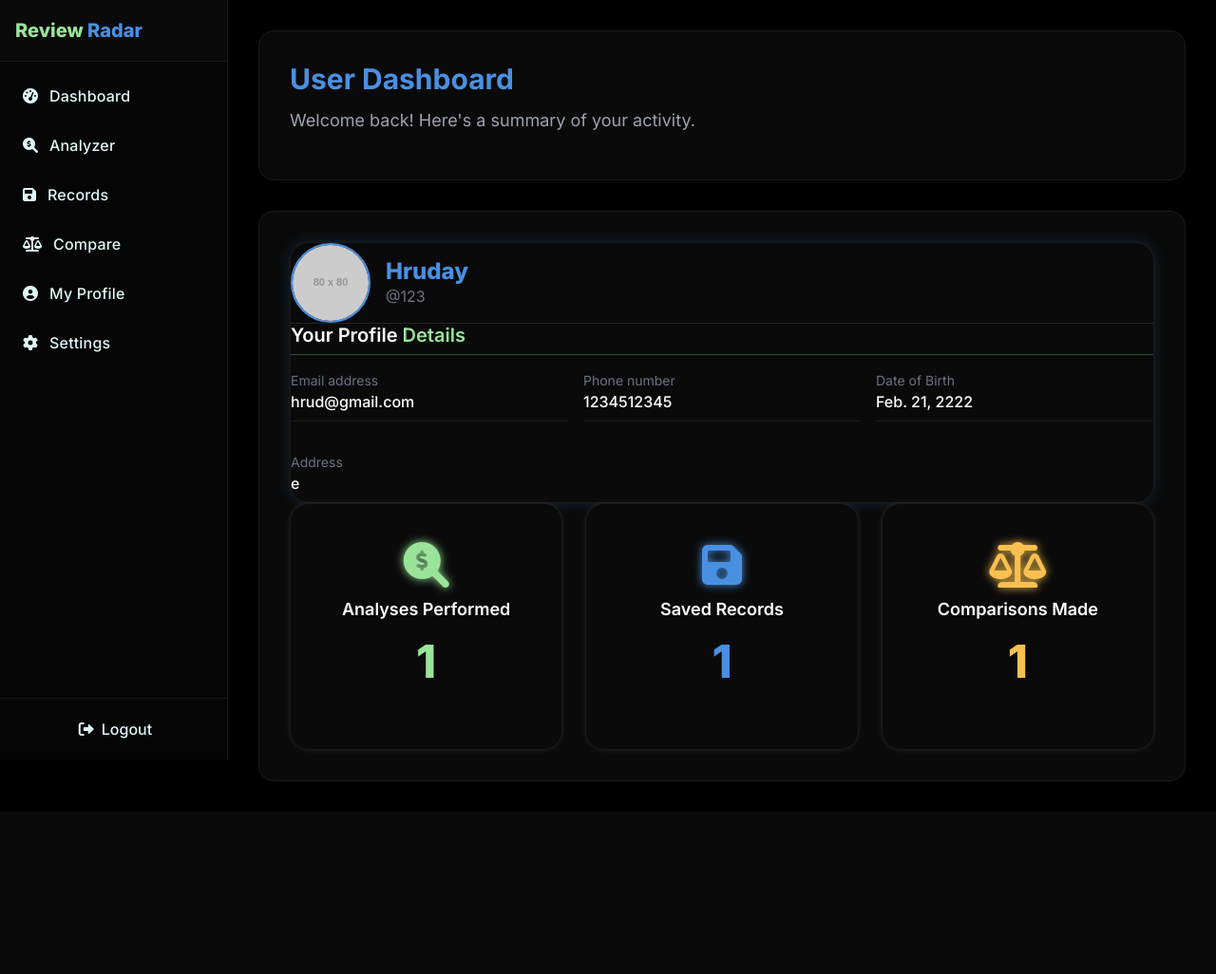
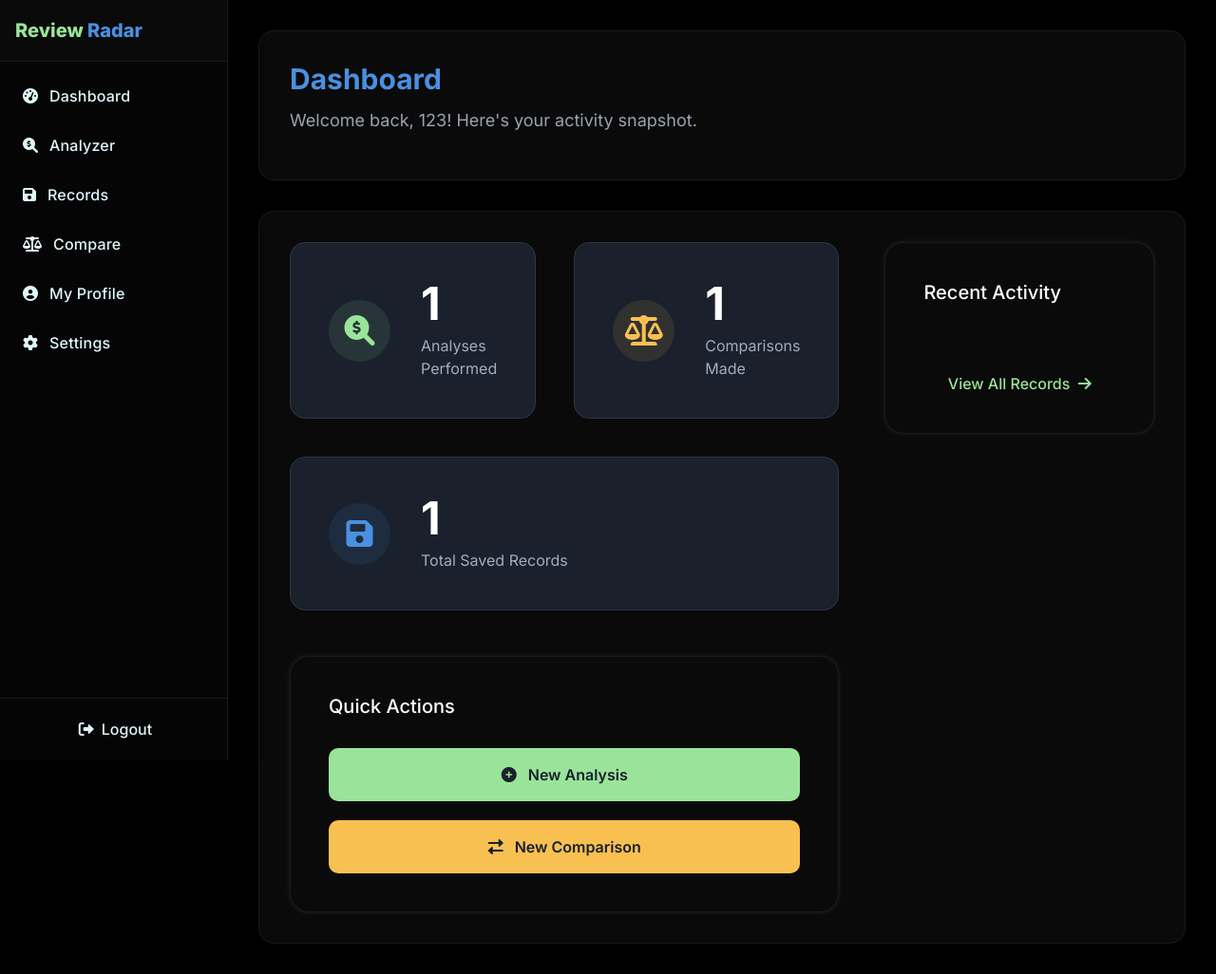
Before and after one commit to michellealoz/BitNBuild-25_4-errors, a Django app: template Core/users/templates/users/dashboard.html in a window 1280 px wide. Shown: the whole page at 95% size. Before the commit the page ends 823 px from the top, so only its background shows below. Run offline with Django 5.2, Linux system fonts and the light colour scheme; a user stored in the database is signed in; data comes from the database, SQL or seed files in the repository; the template is opened without the code that fills it: values that come from a table or form of the project are taken from there, most other values are stand-ins (such as "Sample title", 1, 10 or a date in 2020); grey boxes labelled with a size stand in for pictures from a placeholder-image service; some libraries are stand-ins or nearby versions.

Commit message:
dashboard improved

```diff
--- a/Core/users/templates/users/dashboard.html
+++ b/Core/users/templates/users/dashboard.html
@@ -1,118 +1,141 @@
 {% extends 'users/base.html' %}
+{% load static %}
 
 {% block title %}User Dashboard - Review Radar{% endblock %}
 
-{% block page_title %}<span style="color: #4A90E2;">User</span> Dashboard{% endblock %}
-{% block page_subtitle %}Welcome back! Here's a summary of your activity.{% endblock %}
+{% block page_title %}Dashboard{% endblock %}
+{% block page_subtitle %}Welcome back, {{ user.first_name|default:user.username }}! Here's your activity snapshot.{% endblock %}
 
 {% block content %}
-<!-- User Profile Card -->
-<div class="app-card mb-8" style="box-shadow: 0 0 15px rgba(74, 144, 226, 0.2);">
-    <div class="p-6">
-        <div style="display: flex; align-items: center;">
-            <div style="flex-shrink: 0; margin-right: 1rem;">
-                <img src="https://placehold.co/80x80/101010/4A90E2?text={{ profile.full_name.0|default:user.username.0|upper }}"
-                     alt="User Avatar" style="border-radius: 50%; border: 2px solid #4A90E2;">
+<div class="dashboard-grid">
+    <!-- Left Column -->
+    <div class="left-column">
+        <!-- Stats Cards -->
+        <div class="stats-grid">
+            <div class="stat-card">
+                <div class="stat-icon" style="background-color: rgba(154, 228, 154, 0.1); color: #9ae49a;">
+                    <i class="fas fa-search-dollar"></i>
                 </div>
-            <div>
-                <h2 style="font-size: 1.5rem; font-weight: 800; color: #4A90E2; margin-bottom: 0;">
-                    {{ profile.full_name }}
-                </h2>
-                <p style="color: #6B7280; margin-bottom: 0;">@{{ user.username }}</p>
+                <div class="stat-info">
+                    <p class="stat-number">{{ analyses_count }}</p>
+                    <p class="stat-label">Analyses Performed</p>
+                </div>
+            </div>
+            <div class="stat-card">
+                <div class="stat-icon" style="background-color: rgba(248, 192, 80, 0.1); color: #f8c050;">
+                    <i class="fas fa-balance-scale"></i>
+                </div>
+                <div class="stat-info">
+                    <p class="stat-number">{{ comparisons_count }}</p>
+                    <p class="stat-label">Comparisons Made</p>
+                </div>
+            </div>
+            <div class="stat-card full-span">
+                <div class="stat-icon" style="background-color: rgba(74, 144, 226, 0.1); color: #4A90E2;">
+                    <i class="fas fa-save"></i>
+                </div>
+                <div class="stat-info">
+                    <p class="stat-number">{{ saved_records_count }}</p>
+                    <p class="stat-label">Total Saved Records</p>
                 </div>
             </div>
         </div>
 
-    <div class="p-6" style="border-top: 1px solid rgba(255, 255, 255, 0.1);">
-        <h3 style="font-size: 1.25rem; color: white; font-weight: 600; margin-bottom: 1rem; padding-bottom: 0.5rem; border-bottom: 1px solid rgba(154, 228, 154, 0.3);">
-            Your Profile <span style="color: #9ae49a;">Details</span>
-        </h3>
-        <div style="display: grid; grid-template-columns: 1fr; gap: 1rem;">
-            <div style="border-bottom: 1px solid #1A1A1A; padding-bottom: 0.5rem; margin-bottom: 1rem;">
-                <small style="color: #6B7280; display: block;">Email address</small>
-                <span style="font-weight: 500; color: white;">{{ profile.email }}</span>
-            </div>
-
-            <div style="border-bottom: 1px solid #1A1A1A; padding-bottom: 0.5rem; margin-bottom: 1rem;">
-                <small style="color: #6B7280; display: block;">Phone number</small>
-                <span style="font-weight: 500; color: white;">
-                    {% if profile.phone %}
-                        {{ profile.phone }}
-                    {% else %}
-                        Not provided
-                    {% endif %}
-                </span>
-            </div>
-
-            <div style="border-bottom: 1px solid #1A1A1A; padding-bottom: 0.5rem; margin-bottom: 1rem;">
-                <small style="color: #6B7280; display: block;">Date of Birth</small>
-                <span style="font-weight: 500; color: white;">
-                    {% if profile.dob %}
-                        {{ profile.dob }}
-                    {% else %}
-                        Not provided
-                    {% endif %}
-                </span>
-            </div>
-
-            <div style="padding-bottom: 0.5rem;">
-                <small style="color: #6B7280; display: block;">Address</small>
-                <span style="font-weight: 500; color: white;">
-                    {% if profile.address %}
-                        {{ profile.address }}
-                    {% else %}
-                        Not provided
-                    {% endif %}
-                </span>
+        <!-- Quick Actions -->
+        <div class="app-card">
+            <div class="p-6">
+                <h5 class="card-header">Quick Actions</h5>
+                <div class="action-buttons">
+                    <a href="{% url 'analyzer' %}" class="action-btn analyze-btn">
+                        <i class="fas fa-plus-circle me-2"></i> New Analysis
+                    </a>
+                    <a href="{% url 'compare' %}" class="action-btn compare-btn">
+                        <i class="fas fa-exchange-alt me-2"></i> New Comparison
+                    </a>
                 </div>
             </div>
         </div>
     </div>
 
-<!-- Stats Cards -->
-<div style="display: grid; grid-template-columns: 1fr; gap: 1.5rem;">
-    <div class="app-card text-center" style="padding: 1.5rem; height: 100%;">
-        <div style="padding: 1rem;">
-            <i class="fas fa-search-dollar fa-3x" style="color: #9ae49a; margin-bottom: 0.75rem; text-shadow: 0 0 10px #9ae49a;"></i>
-            <h5 style="font-size: 1.125rem; font-weight: 600; color: white; margin-bottom: 0.5rem;">Analyses Performed</h5>
-            <p style="font-size: 3rem; font-weight: 800; color: #9ae49a;">{{ analyses_count }}</p>
+    <!-- Right Column -->
+    <div class="right-column">
+        <div class="app-card">
+            <div class="p-6">
+                <h5 class="card-header">Recent Activity</h5>
+                {% if recent_records %}
+                <ul class="activity-list">
+                    {% for record in recent_records %}
+                    <li class="activity-item">
+                        {% if record.record_type == 'analysis' %}
+                        <div class="activity-icon-wrapper" style="background-color: rgba(154, 228, 154, 0.1);">
+                            <i class="fas fa-search activity-icon" style="color: #9ae49a;"></i>
                         </div>
+                        <div class="activity-content">
+                            <p class="activity-title">Analyzed: <strong>{{ record.product_name|truncatechars:45 }}</strong></p>
+                            <p class="activity-date">{{ record.created_at|date:"F j, Y, P" }}</p>
                         </div>
-
-    <div class="app-card text-center" style="padding: 1.5rem; height: 100%;">
-        <div style="padding: 1rem;">
-            <i class="fas fa-save fa-3x" style="color: #4A90E2; margin-bottom: 0.75rem; text-shadow: 0 0 10px #4A90E2;"></i>
-            <h5 style="font-size: 1.125rem; font-weight: 600; color: white; margin-bottom: 0.5rem;">Saved Records</h5>
-            <p style="font-size: 3rem; font-weight: 800; color: #4A90E2;">{{ saved_records_count }}</p>
+                        {% elif record.record_type == 'comparison' %}
+                        <div class="activity-icon-wrapper" style="background-color: rgba(248, 192, 80, 0.1);">
+                            <i class="fas fa-balance-scale activity-icon" style="color: #f8c050;"></i>
                         </div>
+                        <div class="activity-content">
+                            <p class="activity-title">Compared: <strong>{{ record.product_name_1|truncatechars:20 }}</strong> vs <strong>{{ record.product_name_2|truncatechars:20 }}</strong></p>
+                            <p class="activity-date">{{ record.created_at|date:"F j, Y, P" }}</p>
                         </div>
-
-    <div class="app-card text-center" style="padding: 1.5rem; height: 100%;">
-        <div style="padding: 1rem;">
-            <i class="fas fa-balance-scale fa-3x" style="color: #f8c050; margin-bottom: 0.75rem; text-shadow: 0 0 10px #f8c050;"></i>
-            <h5 style="font-size: 1.125rem; font-weight: 600; color: white; margin-bottom: 0.5rem;">Comparisons Made</h5>
-            <p style="font-size: 3rem; font-weight: 800; color: #f8c050;">{{ comparisons_count }}</p>
+                        {% endif %}
+                    </li>
+                    {% endfor %}
+                </ul>
+                <div style="text-align: center; margin-top: 2.5rem;">
+                    <a href="{% url 'records' %}" class="view-all-link">View All Records <i class="fas fa-arrow-right ms-1"></i></a>
+                </div>
+                {% else %}
+                <div class="text-center p-4">
+                    <i class="fas fa-history fa-2x" style="color: #4A5568; margin-bottom: 1rem;"></i>
+                    <p style="color: #A0AEC0;">No activity yet. Perform an analysis or comparison to get started!</p>
+                </div>
+                {% endif %}
+            </div>
         </div>
     </div>
 </div>
 
 <style>
-    @media (min-width: 768px) {
-        div[style*="grid-template-columns: 1fr;"] {
-            grid-template-columns: 1fr 1fr 1fr !important;
-        }
-    }
+    .dashboard-grid { display: grid; grid-template-columns: 1fr; gap: 3rem; }
+    .left-column, .right-column { display: flex; flex-direction: column; gap: 3rem; }
 
-    .app-card {
-        background: #0A0A0A;
-        border: 1px solid #1A1A1A;
-        border-radius: 20px;
-        box-shadow: 0 0 5px rgba(255, 255, 255, 0.1);
-        transition: transform 0.3s, box-shadow 0.3s;
-    }
+    /* Stats Grid */
+    .stats-grid { display: grid; grid-template-columns: 1fr 1fr; gap: 2.5rem; }
+    .stat-card { background-color: #1A202C; border-radius: 16px; padding: 2.5rem; display: flex; align-items: center; gap: 2rem; border: 1px solid #2D3748; }
+    .stat-card.full-span { grid-column: 1 / -1; }
+    .stat-icon { font-size: 2rem; width: 65px; height: 65px; border-radius: 50%; display: flex; align-items: center; justify-content: center; flex-shrink: 0; }
+    .stat-number { font-size: 3rem; font-weight: 700; color: white; margin: 0; line-height: 1; }
+    .stat-label { font-size: 1rem; color: #A0AEC0; margin: 0.5rem 0 0 0; }
 
-    .app-card:hover {
-        box-shadow: 0 0 15px rgba(154, 228, 154, 0.5);
+    /* Quick Actions & Recent Activity Cards */
+    .app-card .p-6 { padding: 2.5rem; }
+    .card-header { color: white; font-size: 1.25rem; margin-bottom: 2rem; }
+
+    .action-buttons { display: flex; flex-direction: column; gap: 1.25rem; }
+    .action-btn { text-decoration: none; color: white; padding: 1rem 1.5rem; border-radius: 10px; text-align: center; font-weight: 600; transition: all 0.2s ease; font-size: 1rem; }
+    .analyze-btn { background-color: #9ae49a; color: #1A202C; }
+    .analyze-btn:hover { background-color: white; transform: translateY(-2px); }
+    .compare-btn { background-color: #f8c050; color: #1A202C; }
+    .compare-btn:hover { background-color: white; transform: translateY(-2px); }
+
+    /* Recent Activity List */
+    .activity-list { list-style: none; padding: 0; margin: 0; }
+    .activity-item { display: flex; align-items: center; gap: 1.75rem; }
+    .activity-item:not(:last-child) { border-bottom: 1px solid #2D3748; padding-bottom: 1.75rem; margin-bottom: 1.75rem; }
+    .activity-icon-wrapper { flex-shrink: 0; width: 55px; height: 55px; border-radius: 50%; display: flex; align-items: center; justify-content: center; }
+    .activity-icon { font-size: 1.5rem; }
+    .activity-title { color: #E5E7EB; margin: 0; line-height: 1.5; }
+    .activity-date { font-size: 0.85rem; color: #718096; margin: 0.35rem 0 0 0; }
+    .view-all-link { color: #9ae49a; text-decoration: none; font-weight: 500; font-size: 1rem; }
+    .view-all-link:hover { text-decoration: underline; }
+
+    @media (min-width: 992px) {
+        .dashboard-grid { grid-template-columns: 1fr 1.7fr; }
     }
 </style>
 {% endblock %}
```
Also changed, not shown: Core/users/views.py (+24 -12 lines). Lines whose indentation alone changed are shown as unchanged.
